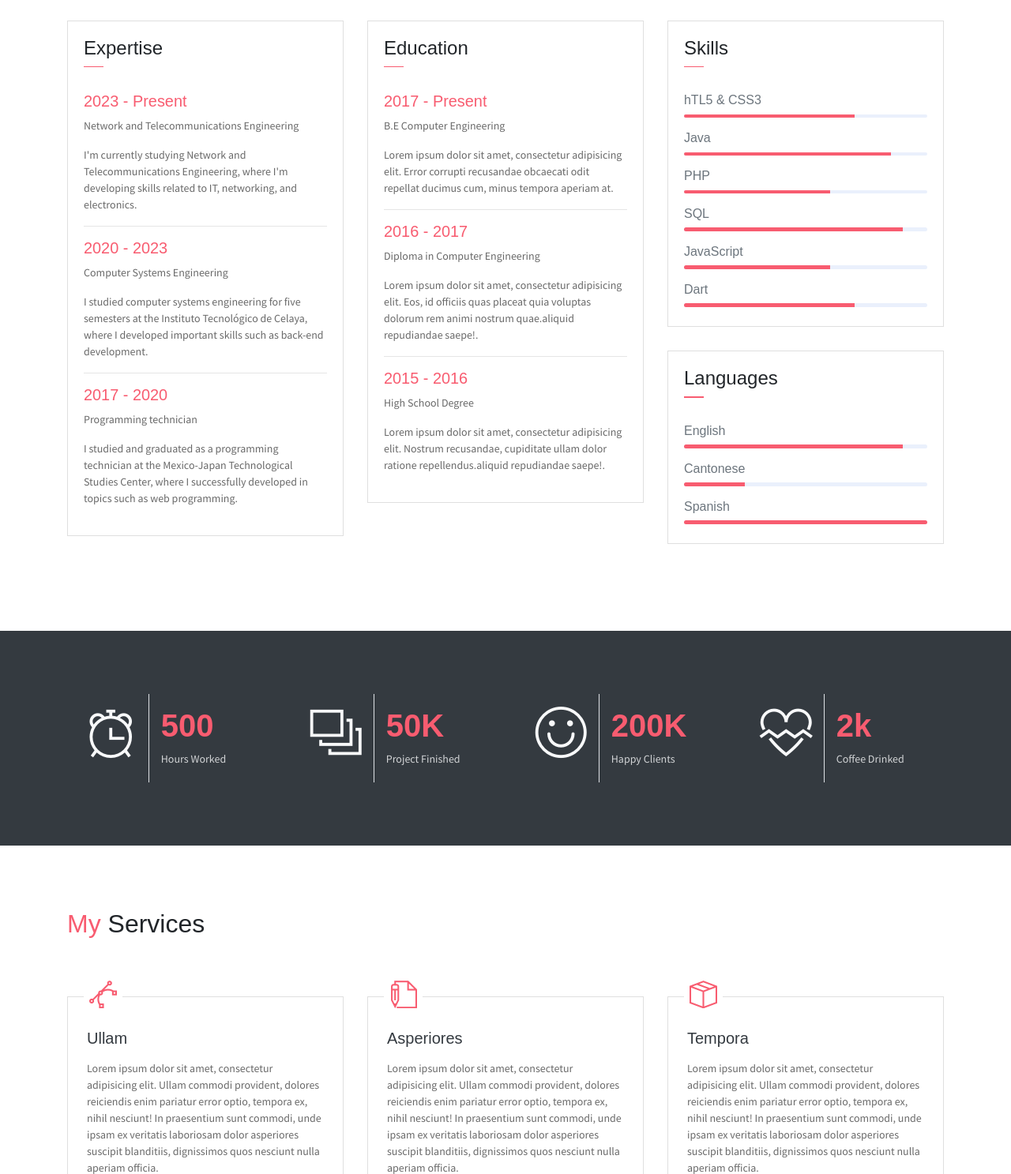
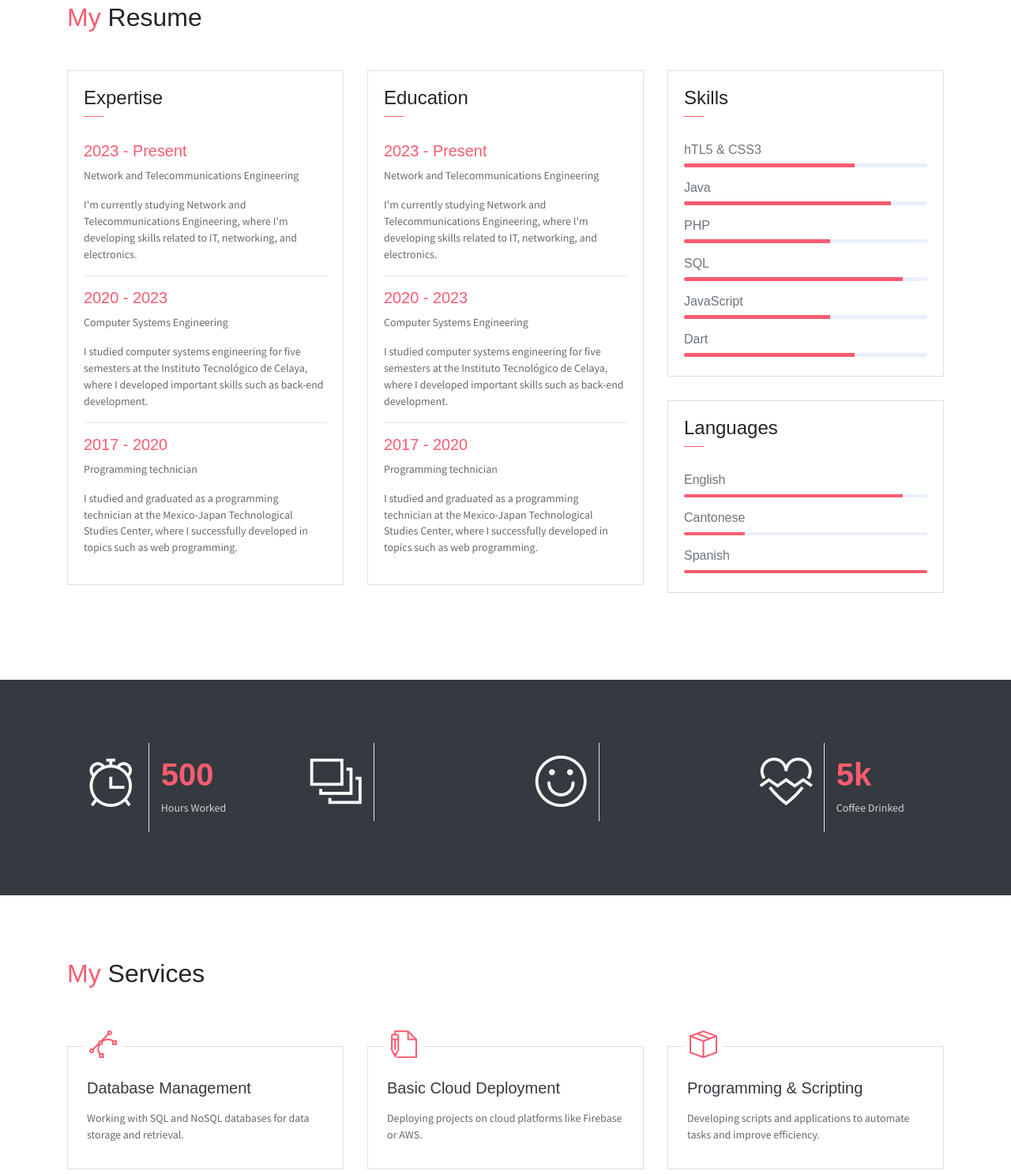
Before and after one commit to RodeMoon/rodemoon.github.io, a website: page index.html in a window 1280 px wide. Shown: the part 1313-2800 px from the top of the page at 79% size. Drawn offline with Linux system fonts and the light colour scheme; some packages are replaced by stand-ins of ours.

Commit message:
adding info again

```diff
--- a/index.html
+++ b/index.html
@@ -84,7 +84,7 @@
                 <span class="line mb-5"></span>
                 <h5 class="mb-3">I'm currently a student but I have so many habilities related to programming,
                     networking and electronics.</h5>
-                <p class="mt-20">Here you can download my currect CV to access </p>
+                <p class="mt-20">Here you can download my currect CV.</p>
                 <button class="btn btn-outline-danger"><i class="icon-down-circled2 "></i>Download My CV</button>
             </div>
             <div class="col-lg-4 about-card">
@@ -115,24 +115,24 @@
                 <div class="row">
                     <div class="col-1 text-danger pt-1"><i class="ti-widget icon-lg"></i></div>
                     <div class="col-10 ml-auto mr-3">
-                        <h6>UX Design</h6>
-                        <p class="subtitle"> exercitat Repellendus, corrupt.</p>
+                        <h6>Backend Development</h6>
+                        <p class="subtitle">Design, development, and maintenance of servers.</p>
                         <hr>
                     </div>
                 </div>
                 <div class="row">
                     <div class="col-1 text-danger pt-1"><i class="ti-paint-bucket icon-lg"></i></div>
                     <div class="col-10 ml-auto mr-3">
-                        <h6>Web Development</h6>
-                        <p class="subtitle">Lorem ipsum dolor sit consectetur.</p>
+                        <h6>Network Administration</h6>
+                        <p class="subtitle">Configuration and management of networks with Cisco devices.</p>
                         <hr>
                     </div>
                 </div>
                 <div class="row">
                     <div class="col-1 text-danger pt-1"><i class="ti-stats-up icon-lg"></i></div>
                     <div class="col-10 ml-auto mr-3">
-                        <h6>Digital Marketing</h6>
-                        <p class="subtitle">voluptate commodi illo voluptatib.</p>
+                        <h6>Web Development</h6>
+                        <p class="subtitle">Building scalable backend systems and database management.</p>
                         <hr>
                     </div>
                 </div>
@@ -182,22 +182,22 @@
                             </div>
                         </div>
                         <div class="card-body">
-                            <h6 class="title text-danger">2017 - Present</h6>
-                            <P>B.E Computer Engineering</P>
-                            <P class="subtitle">Lorem ipsum dolor sit amet, consectetur adipisicing elit. Error corrupti
-                                recusandae obcaecati odit repellat ducimus cum, minus tempora aperiam at.</P>
+                            <h6 class="title text-danger">2023 - Present</h6>
+                            <P>Network and Telecommunications Engineering</P>
+                            <P class="subtitle">I'm currently studying Network and Telecommunications Engineering,
+                                where I'm developing skills related to IT, networking, and electronics.</P>
                             <hr>
-                            <h6 class="title text-danger">2016 - 2017</h6>
-                            <P>Diploma in Computer Engineering</P>
-                            <P class="subtitle">Lorem ipsum dolor sit amet, consectetur adipisicing elit. Eos, id
-                                officiis quas placeat quia voluptas dolorum rem animi nostrum quae.aliquid repudiandae
-                                saepe!.</P>
+                            <h6 class="title text-danger">2020 - 2023</h6>
+                            <P>Computer Systems Engineering</P>
+                            <P class="subtitle">I studied computer systems engineering for five semesters at the
+                                Instituto Tecnológico de Celaya,
+                                where I developed important skills such as back-end development.</P>
                             <hr>
-                            <h6 class="title text-danger">2015 - 2016</h6>
-                            <P>High School Degree</P>
-                            <P class="subtitle">Lorem ipsum dolor sit amet, consectetur adipisicing elit. Nostrum
-                                recusandae, cupiditate ullam dolor ratione repellendus.aliquid repudiandae saepe!.</P>
-
+                            <h6 class="title text-danger">2017 - 2020</h6>
+                            <P>Programming technician</P>
+                            <P class="subtitle">I studied and graduated as a programming technician at the Mexico-Japan
+                                Technological Studies Center,
+                                where I successfully developed in topics such as web programming.</P>
                         </div>
                     </div>
                 </div>
@@ -291,20 +291,12 @@
                         <div class="col-5 text-right text-light border-right py-3">
                             <div class="m-auto"><i class="ti-layers-alt icon-xl"></i></div>
                         </div>
-                        <div class="col-7 text-left py-3">
-                            <h1 class="text-danger font-weight-bold font40">50K</h1>
-                            <p class="text-light mb-1">Project Finished</p>
-                        </div>
                     </div>
                 </div>
                 <div class="col-md-6 col-lg-3">
                     <div class="row">
                         <div class="col-5 text-right text-light border-right py-3">
                             <div class="m-auto"><i class="ti-face-smile icon-xl"></i></div>
-                        </div>
-                        <div class="col-7 text-left py-3">
-                            <h1 class="text-danger font-weight-bold font40">200K</h1>
-                            <p class="text-light mb-1">Happy Clients</p>
                         </div>
                     </div>
                 </div>
@@ -314,7 +306,7 @@
                             <div class="m-auto"><i class="ti-heart-broken icon-xl"></i></div>
                         </div>
                         <div class="col-7 text-left py-3">
-                            <h1 class="text-danger font-weight-bold font40">2k</h1>
+                            <h1 class="text-danger font-weight-bold font40">5k</h1>
                             <p class="text-light mb-1">Coffee Drinked</p>
                         </div>
                     </div>
@@ -333,11 +325,8 @@
                             <i class="ti-vector text-danger" aria-hidden="true"></i>
                         </div>
                         <div class="card-body px-4 py-3">
-                            <h5 class="mb-3 card-title text-dark">Ullam</h5>
-                            <P class="subtitle">Lorem ipsum dolor sit amet, consectetur adipisicing elit. Ullam commodi
-                                provident, dolores reiciendis enim pariatur error optio, tempora ex, nihil nesciunt! In
-                                praesentium sunt commodi, unde ipsam ex veritatis laboriosam dolor asperiores suscipit
-                                blanditiis, dignissimos quos nesciunt nulla aperiam officia.</P>
+                            <h5 class="mb-3 card-title text-dark">Database Management</h5>
+                            <P class="subtitle">Working with SQL and NoSQL databases for data storage and retrieval.</P>
                         </div>
                     </div>
                 </div>
@@ -347,11 +336,8 @@
                             <i class="ti-write text-danger" aria-hidden="true"></i>
                         </div>
                         <div class="card-body px-4 py-3">
-                            <h5 class="mb-3 card-title text-dark">Asperiores</h5>
-                            <P class="subtitle">Lorem ipsum dolor sit amet, consectetur adipisicing elit. Ullam commodi
-                                provident, dolores reiciendis enim pariatur error optio, tempora ex, nihil nesciunt! In
-                                praesentium sunt commodi, unde ipsam ex veritatis laboriosam dolor asperiores suscipit
-                                blanditiis, dignissimos quos nesciunt nulla aperiam officia.</P>
+                            <h5 class="mb-3 card-title text-dark"> Basic Cloud Deployment</h5>
+                            <P class="subtitle">Deploying projects on cloud platforms like Firebase or AWS.</P>
                         </div>
                     </div>
                 </div>
@@ -361,11 +347,9 @@
                             <i class="ti-package text-danger" aria-hidden="true"></i>
                         </div>
                         <div class="card-body px-4 py-3">
-                            <h5 class="mb-3 card-title text-dark">Tempora</h5>
-                            <P class="subtitle">Lorem ipsum dolor sit amet, consectetur adipisicing elit. Ullam commodi
-                                provident, dolores reiciendis enim pariatur error optio, tempora ex, nihil nesciunt! In
-                                praesentium sunt commodi, unde ipsam ex veritatis laboriosam dolor asperiores suscipit
-                                blanditiis, dignissimos quos nesciunt nulla aperiam officia.</P>
+                            <h5 class="mb-3 card-title text-dark"> Programming & Scripting</h5>
+                            <P class="subtitle">Developing scripts and applications to automate tasks and improve
+                                efficiency.</P>
                         </div>
                     </div>
                 </div>
@@ -375,11 +359,8 @@
                             <i class="ti-map-alt text-danger" aria-hidden="true"></i>
                         </div>
                         <div class="card-body px-4 py-3">
-                            <h5 class="mb-3 card-title text-dark">Provident</h5>
-                            <P class="subtitle">Lorem ipsum dolor sit amet, consectetur adipisicing elit. Ullam commodi
-                                provident, dolores reiciendis enim pariatur error optio, tempora ex, nihil nesciunt! In
-                                praesentium sunt commodi, unde ipsam ex veritatis laboriosam dolor asperiores suscipit
-                                blanditiis, dignissimos quos nesciunt nulla aperiam officia.</P>
+                            <h5 class="mb-3 card-title text-dark">Cisco Network Configuration</h5>
+                            <P class="subtitle">Setting up VLANs, basic routing, and configuring network devices.</P>
                         </div>
                     </div>
                 </div>
@@ -389,11 +370,8 @@
                             <i class="ti-bar-chart text-danger" aria-hidden="true"></i>
                         </div>
                         <div class="card-body px-4 py-3">
-                            <h5 class="mb-3 card-title text-dark">Consectetur</h5>
-                            <P class="subtitle">Lorem ipsum dolor sit amet, consectetur adipisicing elit. Ullam commodi
-                                provident, dolores reiciendis enim pariatur error optio, tempora ex, nihil nesciunt! In
-                                praesentium sunt commodi, unde ipsam ex veritatis laboriosam dolor asperiores suscipit
-                                blanditiis, dignissimos quos nesciunt nulla aperiam officia.</P>
+                            <h5 class="mb-3 card-title text-dark">IoT & Embedded Systems</h5>
+                            <P class="subtitle">Working with ESP32 and microcontrollers for basic automation.</P>
                         </div>
                     </div>
                 </div>
@@ -403,11 +381,8 @@
                             <i class="ti-support text-danger" aria-hidden="true"></i>
                         </div>
                         <div class="card-body px-4 py-3">
-                            <h5 class="mb-3 card-title text-dark">Veritatis</h5>
-                            <P class="subtitle">Lorem ipsum dolor sit amet, consectetur adipisicing elit. Ullam commodi
-                                provident, dolores reiciendis enim pariatur error optio, tempora ex, nihil nesciunt! In
-                                praesentium sunt commodi, unde ipsam ex veritatis laboriosam dolor asperiores suscipit
-                                blanditiis, dignissimos quos nesciunt nulla aperiam officia.</P>
+                            <h5 class="mb-3 card-title text-dark">System Integration</h5>
+                            <P class="subtitle">Connecting different systems and services for better performance.</P>
                         </div>
                     </div>
                 </div>
@@ -417,7 +392,7 @@
 
     <section class="section bg-dark py-5">
         <div class="container text-center">
-            <h2 class="text-light mb-5 font-weight-normal">I Am Available For FreeLance</h2>
+            <h2 class="text-light mb-5 font-weight-normal">I'm available for freelance!</h2>
             <button class="btn bg-primary w-lg">Hire me</button>
         </div>
     </section>
```
